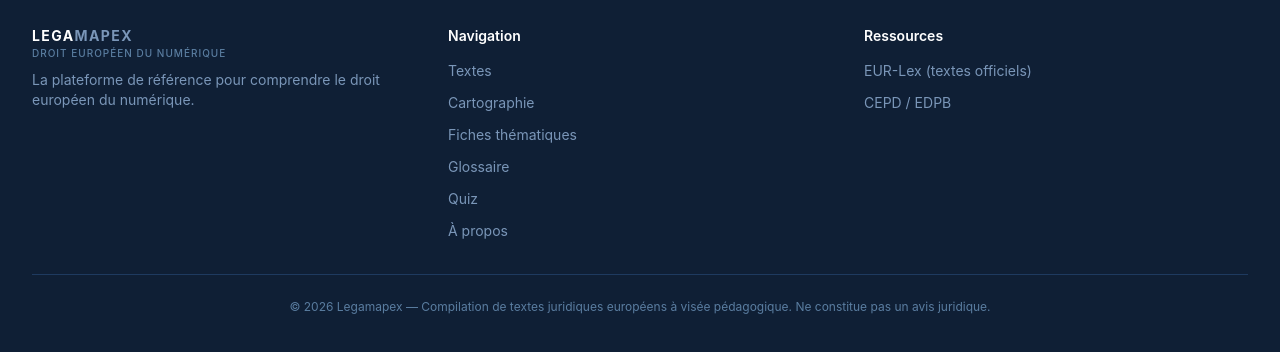
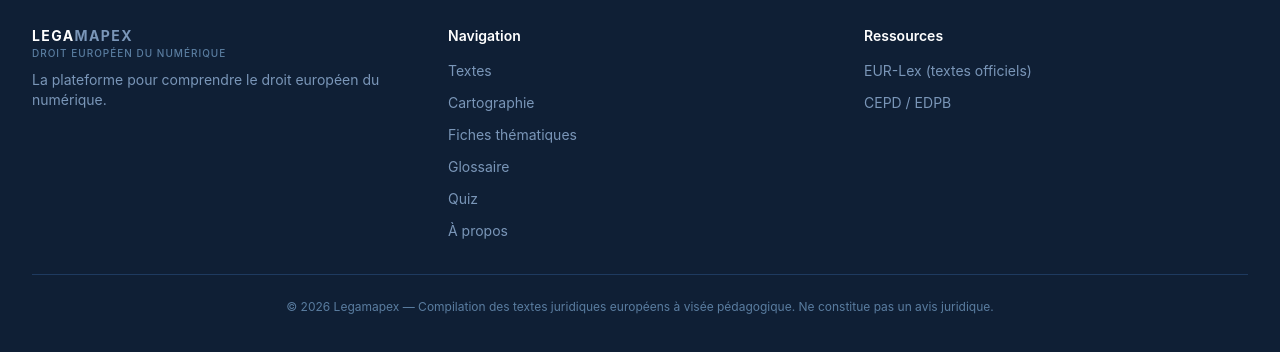
Before and after one commit to norhaneb17/EuraLawMap, a Next.js app: page / in a window 1280 px wide. Shown: the part 1833-2185 px from the top of the page. Built offline with nearby package versions, Linux system fonts and the light colour scheme.

Commit message:
fix(footer): supprimer 'de référence', corriger 'des textes'
Co-Authored-By: Claude Sonnet 4.6 <noreply@anthropic.com>

```diff
--- a/components/Footer.tsx
+++ b/components/Footer.tsx
@@ -13,7 +13,7 @@ export default function Footer() {
               </div>
             </div>
             <p className="text-navy-400 text-sm">
-              La plateforme de référence pour comprendre le droit européen du numérique.
+              La plateforme pour comprendre le droit européen du numérique.
             </p>
           </div>
           <div>
@@ -62,7 +62,7 @@ export default function Footer() {
           </div>
         </div>
         <div className="border-t border-navy-800 mt-8 pt-6 text-center text-navy-500 text-xs">
-          © {new Date().getFullYear()} Legamapex — Compilation de textes juridiques européens à visée pédagogique. Ne constitue pas un avis juridique.
+          © {new Date().getFullYear()} Legamapex — Compilation des textes juridiques européens à visée pédagogique. Ne constitue pas un avis juridique.
         </div>
       </div>
     </footer>
```
